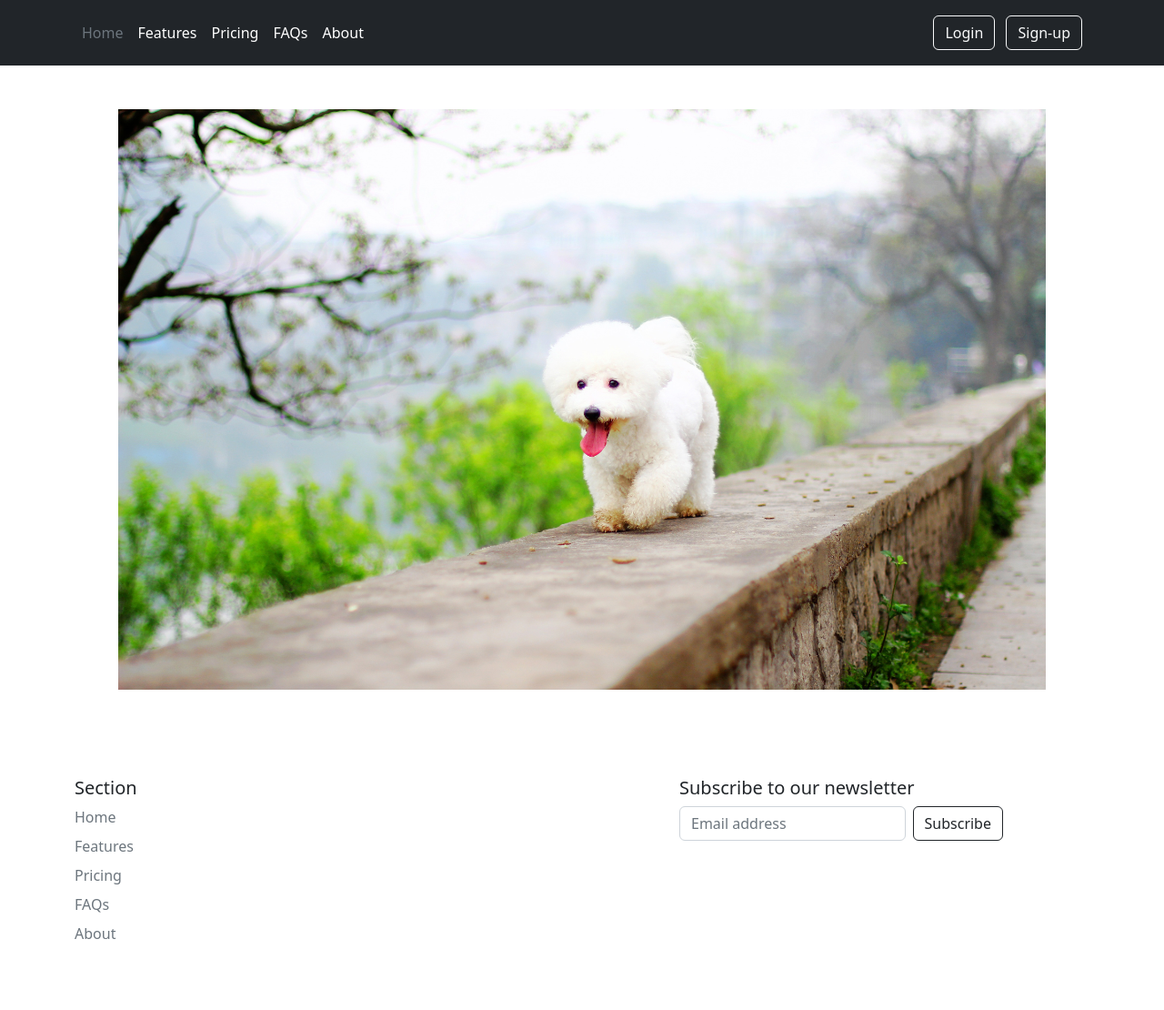
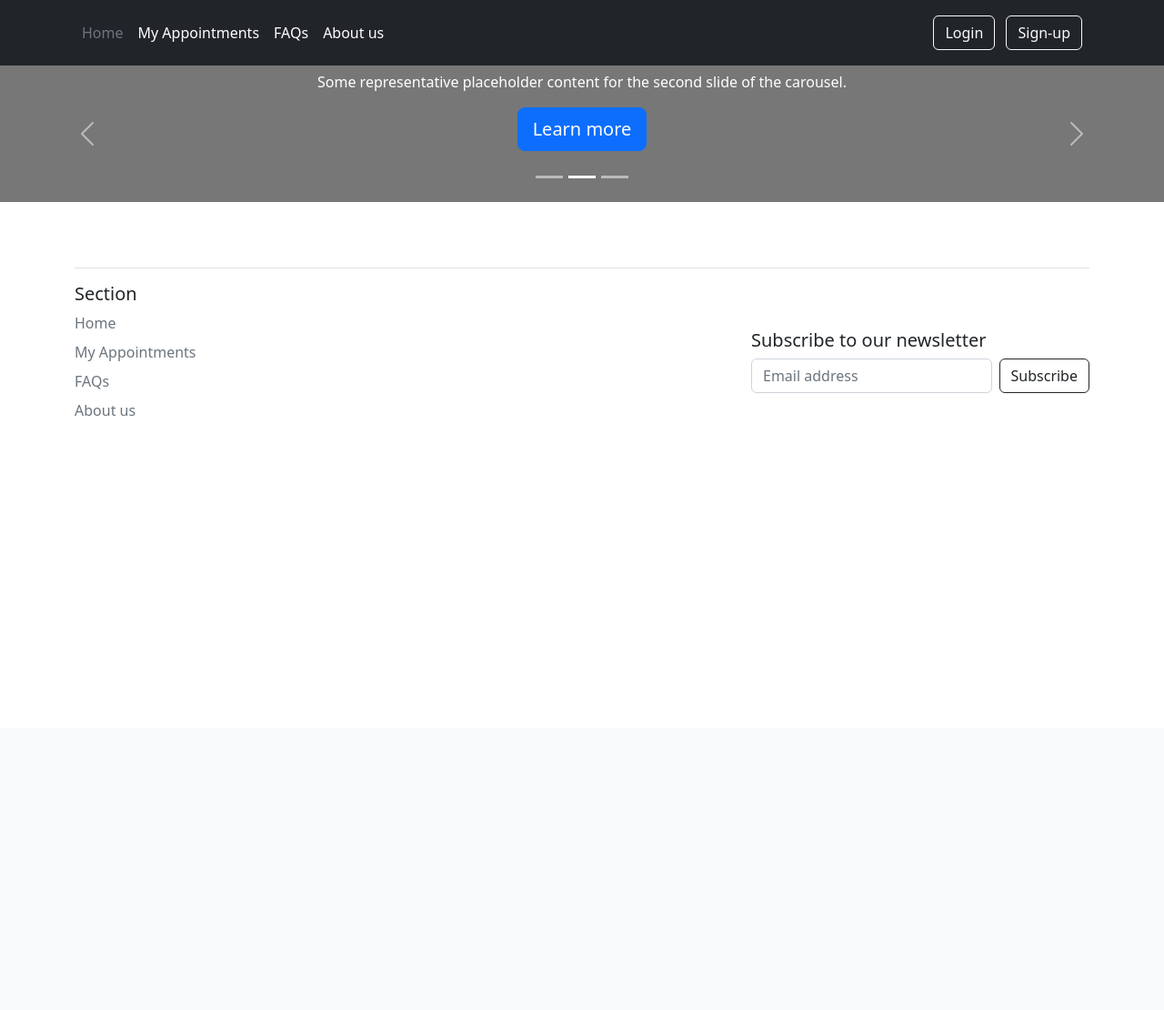
Before and after one commit to OvidiuGi/HealthConnect, a Symfony app: template app/templates/web/main_page/main_page.html.twig in a window 1280 px wide. Shown: the whole page at 91% size. After the commit the page ends 457 px from the top, so only its background shows below. Run offline with Twig, Linux system fonts and the light colour scheme; the template is opened without the code that fills it, so the values that code supplies are empty; style sheets or scripts are compiled from the project's sources; some libraries are stand-ins or nearby versions.

Commit message:
Finished web main page

```diff
--- a/app/templates/web/base.html.twig
+++ b/app/templates/web/base.html.twig
@@ -15,40 +15,39 @@
     <div class="container">
         <div class="d-flex flex-wrap align-items-center justify-content-center justify-content-lg-start">
             <ul class="nav col-12 col-lg-auto me-lg-auto mb-2 justify-content-center mb-md-0">
-                <li><a href="#" class="nav-link px-2 text-secondary">Home</a></li>
-                <li><a href="#" class="nav-link px-2 text-white">Features</a></li>
-                <li><a href="#" class="nav-link px-2 text-white">Pricing</a></li>
+                <li><a href="{{ path('web_main_page') }}" class="nav-link px-2 text-secondary">Home</a></li>
+                <li><a href="#" class="nav-link px-2 text-white">My Appointments</a></li>
                 <li><a href="#" class="nav-link px-2 text-white">FAQs</a></li>
-                <li><a href="#" class="nav-link px-2 text-white">About</a></li>
+                <li><a href="#" class="nav-link px-2 text-white">About us</a></li>
             </ul>
             <div class="text-end">
-                <button type="button" class="btn btn-outline-light me-2">Login</button>
-                <button type="button" class="btn btn-outline-light me-2">Sign-up</button>
+                {% if app.user %}
+                <a href="#" class="btn btn-outline-light me-2">New Appointment</a>
+                <a href="#" class="btn btn-outline-light me-2">My Profile</a>
+                <a href="{{ path('web_logout') }}" class="btn btn-outline-light me-2">Logout</a>
+                {% else %}
+                <a href="{{ path('web_login') }}" class="btn btn-outline-light me-2">Login</a>
+                <button type="button" href="#" class="btn btn-outline-light me-2">Sign-up</button>
+                {% endif %}
             </div>
         </div>
     </div>
-
 </header>
 
 <body>
-    {% block body %}
-        <div class="container">
-            <img src="{{ asset('build/images/bichon2_.jpg') }}" class="img-fluid p-5" alt="Responsive image">
-        </div>
-    {% endblock %}
+    {% block body %} {% endblock %}
 </body>
 
 <footer class="py-5">
     <div class="container">
-        <div class="row">
+        <div class="d-flex flex-wrap justify-content-between align-items-center py-3 my-4 border-top">
             <div class="col-6 col-md-2 mb-3">
                 <h5>Section</h5>
                 <ul class="nav flex-column">
-                    <li class="nav-item mb-2"><a class="nav-link p-0 text-muted" href="#">Home</a></li>
-                    <li class="nav-item mb-2"><a class="nav-link p-0 text-muted" href="#">Features</a></li>
-                    <li class="nav-item mb-2"><a class="nav-link p-0 text-muted" href="#">Pricing</a></li>
+                    <li class="nav-item mb-2"><a class="nav-link p-0 text-muted" href="{{ path('web_main_page') }}">Home</a></li>
+                    <li class="nav-item mb-2"><a class="nav-link p-0 text-muted" href="#">My Appointments</a></li>
                     <li class="nav-item mb-2"><a class="nav-link p-0 text-muted" href="#">FAQs</a></li>
-                    <li class="nav-item mb-2"><a class="nav-link p-0 text-muted" href="#">About</a></li>
+                    <li class="nav-item mb-2"><a class="nav-link p-0 text-muted" href="#">About us</a></li>
                 </ul>
             </div>
             <div class="col-md-4 offset-md-5 mb-1">
--- a/app/templates/web/main_page/main_page.html.twig
+++ b/app/templates/web/main_page/main_page.html.twig
@@ -1 +1,53 @@
 {% extends 'web/base.html.twig' %}
+
+{% block body %}
+    <main>
+        <div id="myCarousel" class="carousel slide" data-bs-ride="carousel">
+            <div class="carousel-indicators">
+                <button type="button" data-bs-target="#myCarousel" data-bs-slide-to="0" class="" aria-label="Slide 1"></button>
+                <button type="button" data-bs-target="#myCarousel" data-bs-slide-to="1" aria-label="Slide 2" class="active" aria-current="true"></button>
+                <button type="button" data-bs-target="#myCarousel" data-bs-slide-to="2" aria-label="Slide 3" class=""></button>
+            </div>
+            <div class="carousel-inner">
+                <div class="carousel-item">
+                    <svg class="bd-placeholder-img" width="100%" height="100%" xmlns="http://www.w3.org/2000/svg" aria-hidden="true" preserveAspectRatio="xMidYMid slice" focusable="false"><rect width="100%" height="100%" fill="#777"></rect></svg>
+                    <div class="container">
+                        <div class="carousel-caption text-start">
+                            <h1>Example headline.</h1>
+                            <p>Some representative placeholder content for the first slide of the carousel.</p>
+                            <p><a class="btn btn-lg btn-primary" href="#">Sign up today</a></p>
+                        </div>
+                    </div>
+                </div>
+                <div class="carousel-item active">
+                    <svg class="bd-placeholder-img" width="100%" height="100%" xmlns="http://www.w3.org/2000/svg" aria-hidden="true" preserveAspectRatio="xMidYMid slice" focusable="false"><rect width="100%" height="100%" fill="#777"></rect></svg>
+                    <div class="container">
+                        <div class="carousel-caption">
+                            <h1>Another example headline.</h1>
+                            <p>Some representative placeholder content for the second slide of the carousel.</p>
+                            <p><a class="btn btn-lg btn-primary" href="#">Learn more</a></p>
+                        </div>
+                    </div>
+                </div>
+                <div class="carousel-item">
+                    <svg class="bd-placeholder-img" width="100%" height="100%" xmlns="http://www.w3.org/2000/svg" aria-hidden="true" preserveAspectRatio="xMidYMid slice" focusable="false"><rect width="100%" height="100%" fill="#777"></rect></svg>
+                    <div class="container">
+                        <div class="carousel-caption text-end">
+                            <h1>One more for good measure.</h1>
+                            <p>Some representative placeholder content for the third slide of this carousel.</p>
+                            <p><a class="btn btn-lg btn-primary" href="#">Browse gallery</a></p>
+                        </div>
+                    </div>
+                </div>
+            </div>
+            <button class="carousel-control-prev" type="button" data-bs-target="#myCarousel" data-bs-slide="prev">
+                <span class="carousel-control-prev-icon" aria-hidden="true"></span>
+                <span class="visually-hidden">Previous</span>
+            </button>
+            <button class="carousel-control-next" type="button" data-bs-target="#myCarousel" data-bs-slide="next">
+                <span class="carousel-control-next-icon" aria-hidden="true"></span>
+                <span class="visually-hidden">Next</span>
+            </button>
+        </div>
+    </main>
+{% endblock %}
```
Also changed, not shown: 1 other file.
